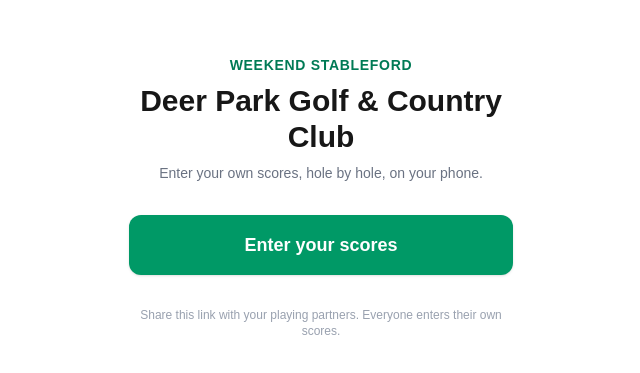
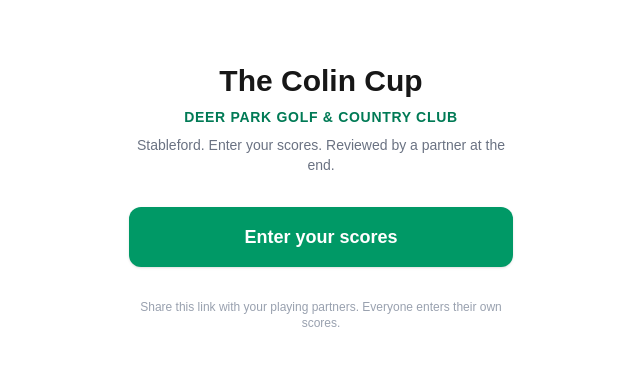
Before and after one commit to steelesean/stablefordapp, a Next.js app: page / in a window 1280 px wide. Shown: the part 203-576 px from the top of the page, without its empty margins (319-959 px from the left). Built offline with nearby package versions, Linux system fonts and the light colour scheme.

Commit message:
Rebrand landing page as The Colin Cup
Header now names the competition, subheader names the venue, detail
line explains the flow (Stableford, self-entry, partner review).

```diff
--- a/app/page.tsx
+++ b/app/page.tsx
@@ -3,7 +3,6 @@
 import Link from "next/link";
 import { useEffect, useState } from "react";
 import { clearPlayerId, getPlayerId } from "@/lib/client-storage";
-import { COURSE } from "@/lib/course";
 
 export default function LandingPage() {
   const [existingId, setExistingId] = useState<string | null>(null);
@@ -18,12 +17,12 @@
     <main className="flex-1 flex flex-col items-center justify-center px-6 py-10 text-center">
       <div className="max-w-sm w-full space-y-8">
         <header className="space-y-2">
+          <h1 className="text-3xl font-bold">The Colin Cup</h1>
           <p className="text-sm uppercase tracking-wider text-emerald-700 font-semibold">
-            Weekend Stableford
+            Deer Park Golf &amp; Country Club
           </p>
-          <h1 className="text-3xl font-bold">{COURSE.name}</h1>
           <p className="text-sm text-gray-500">
-            Enter your own scores, hole by hole, on your phone.
+            Stableford. Enter your scores. Reviewed by a partner at the end.
           </p>
         </header>
 
```
